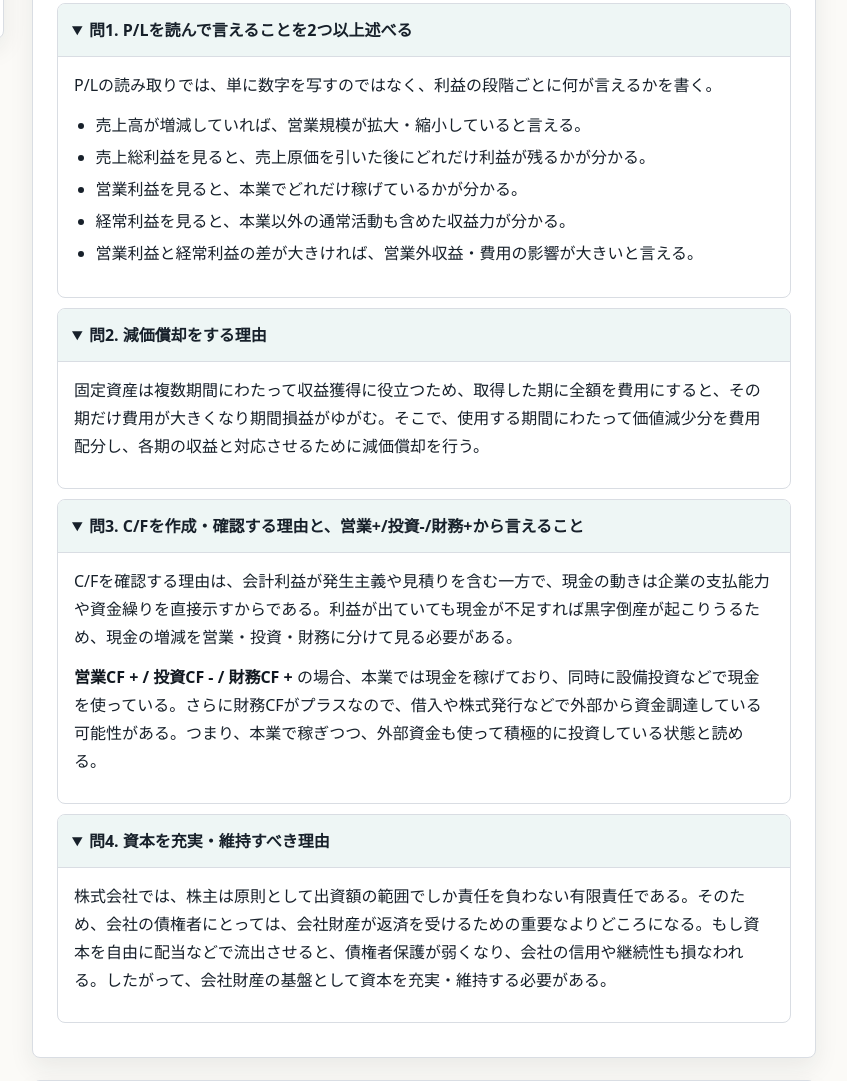
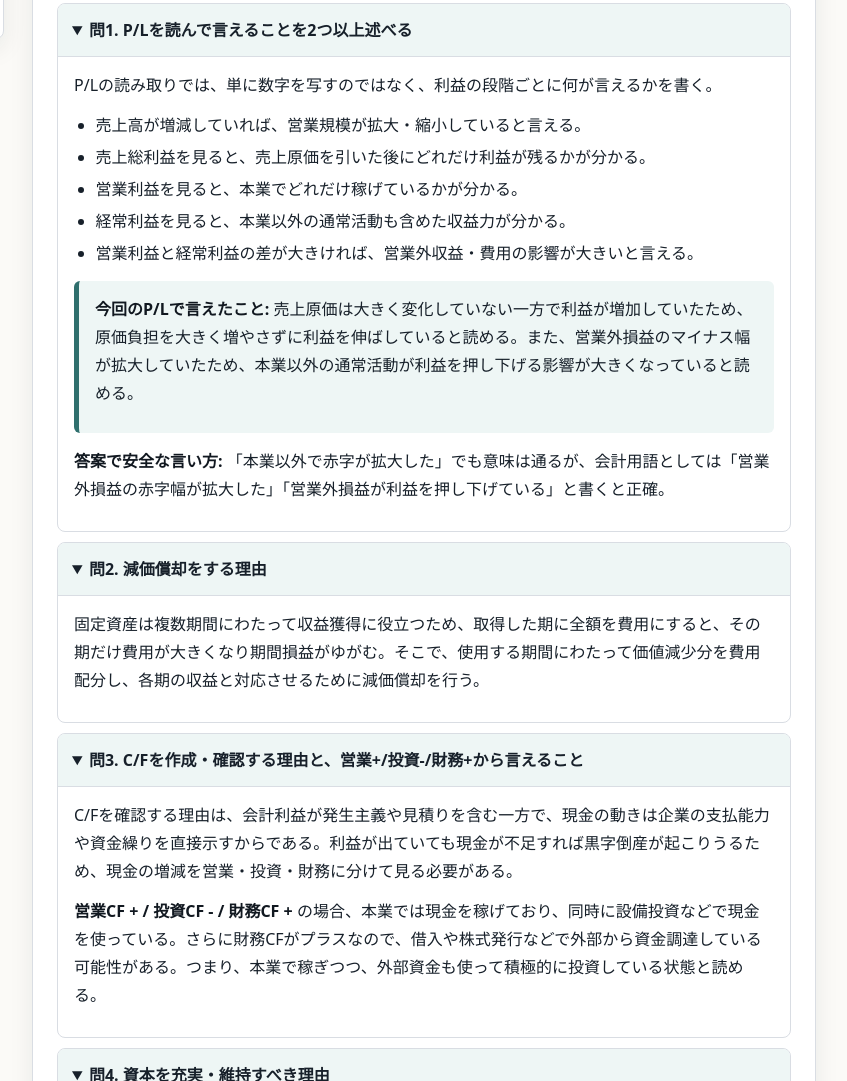
Before and after one commit to a5824006/kaikei_test_1, a plain HTML site: page index.html in a window 1280 px wide. Shown: the part 775-1856 px from the top of the page, without its empty margins (360-1207 px from the left). Drawn offline with Linux system fonts and the light colour scheme.

Commit message:
Add actual PL reading note

```diff
--- a/index.html
+++ b/index.html
@@ -749,6 +749,10 @@
               <li>経常利益を見ると、本業以外の通常活動も含めた収益力が分かる。</li>
               <li>営業利益と経常利益の差が大きければ、営業外収益・費用の影響が大きいと言える。</li>
             </ul>
+            <div class="callout">
+              <p><strong>今回のP/Lで言えたこと:</strong> 売上原価は大きく変化していない一方で利益が増加していたため、原価負担を大きく増やさずに利益を伸ばしていると読める。また、営業外損益のマイナス幅が拡大していたため、本業以外の通常活動が利益を押し下げる影響が大きくなっていると読める。</p>
+            </div>
+            <p><strong>答案で安全な言い方:</strong> 「本業以外で赤字が拡大した」でも意味は通るが、会計用語としては「営業外損益の赤字幅が拡大した」「営業外損益が利益を押し下げている」と書くと正確。</p>
           </div>
         </details>
 
```
